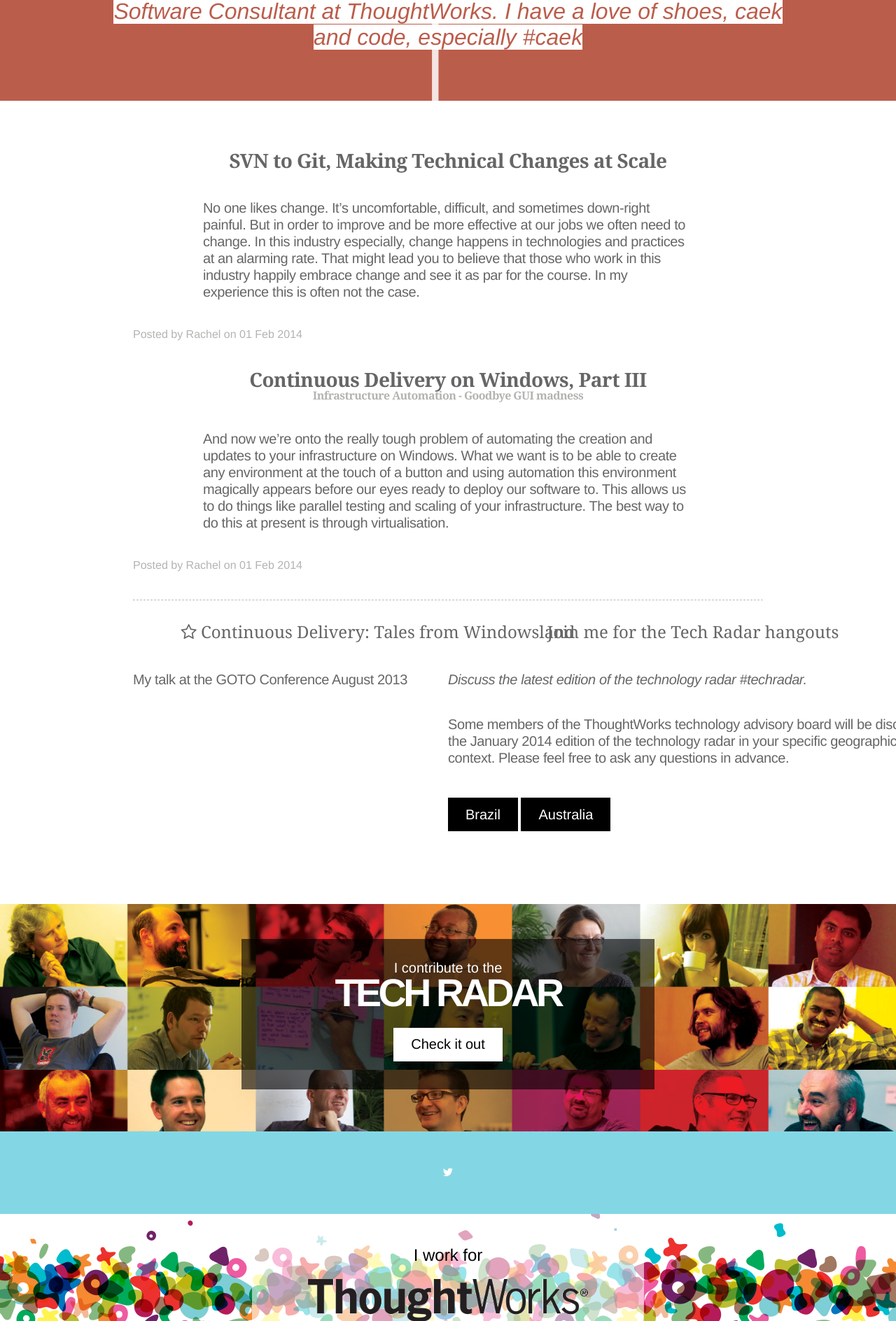
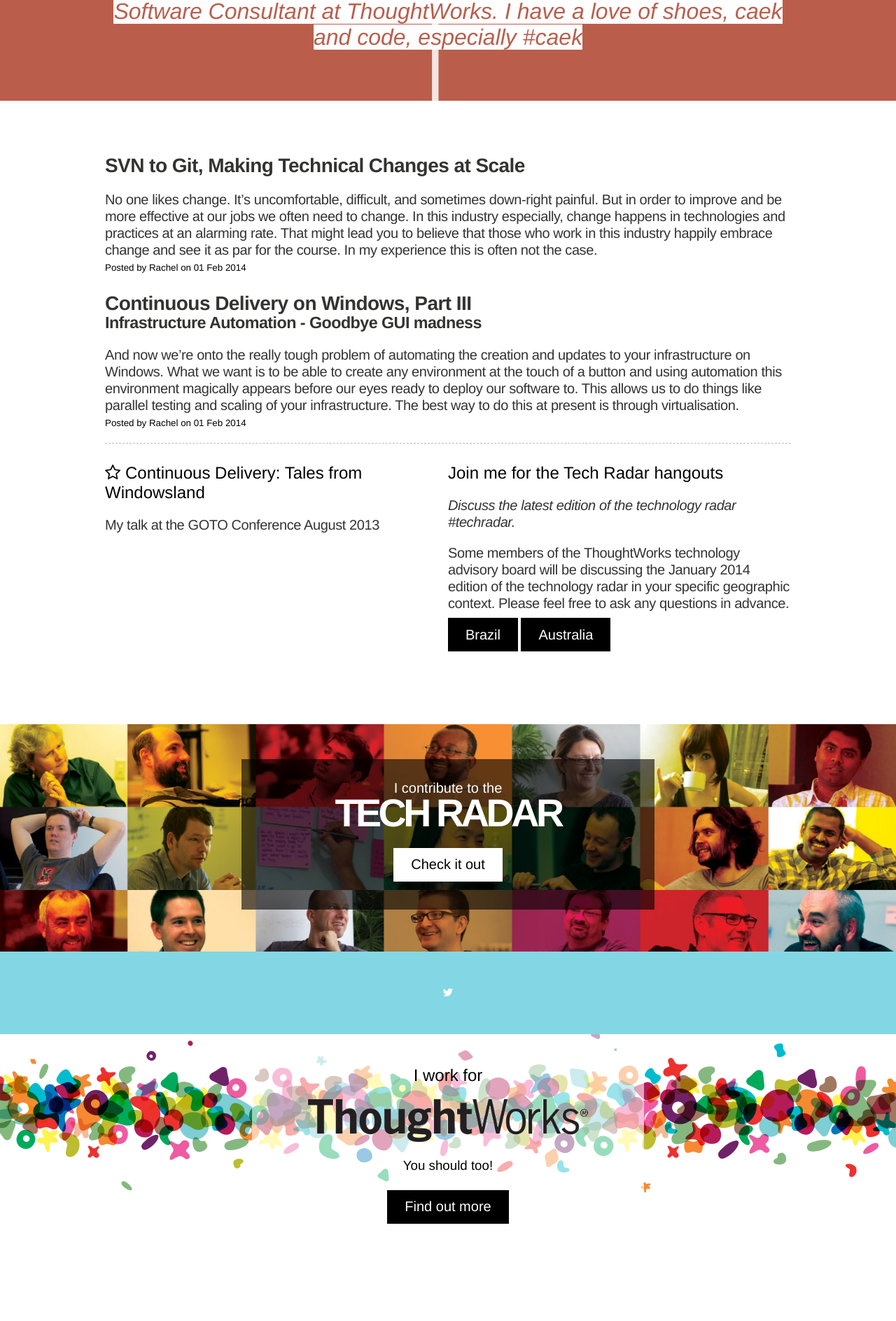
Before and after one commit to caek/caek.github.io, a Jekyll site: the page built from index.html, in a window 1280 px wide. Shown: the part 703-2591 px from the top of the page at 70% size. Built offline with Jekyll 4.4.1, drawn with Linux system fonts in a browser that asks for light colours; nearby versions of some CDN libraries; Markdown is read by kramdown in place of the engine named in the settings; after the commit the page ends 2506 px from its top, so only the background shows below that; grey boxes are pictures that could not be loaded.

Commit message:
Adding some nav and improving readability of text a little. Also added read more sections to the blog posts

```diff
--- a/css/main.css
+++ b/css/main.css
@@ -56,3 +56,7 @@
   border-top: none;
   border-bottom: 1px dashed #BBB;
 }
+
+hr.more-space {
+  margin-top: 100px;
+}
--- a/css/sections.css
+++ b/css/sections.css
@@ -19,6 +19,14 @@
 .maroon em {
   background-color: #fff;
 }
+.maroon a {
+  color: white;
+  text-decoration: none;
+}
+.maroon p {
+  color: white;
+  text-align: center;
+}
 .blue {
   background-color: #83d7e5;
   color: #fff;
@@ -30,7 +38,7 @@
 .blog .content {
   width: 900px;
 }
-.blog h3 {
+.blog-posts h3 {
   letter-spacing: -0.02em;
   font-weight: 700;
   font-style: normal;
@@ -40,10 +48,21 @@
   color: #333332;
   margin-bottom: 4px;
 }
-.blog h3 a {
+.blog-posts h3 a {
   color: inherit;
   text-decoration: none;
 }
+
+.blog-posts p {
+  letter-spacing: -0.02em;
+  font-weight: 300;
+  font-style: normal;
+  font-size: 20px;
+  line-height: 1.2;
+  color: #333;
+  margin-bottom:4px;
+}
+
 .blog p {
   letter-spacing: -0.02em;
   font-weight: 300;
@@ -51,7 +70,7 @@
   font-size: 20px;
   line-height: 1.2;
   width: 700px;
-  color: #666665;
+  color: #333;
   margin: 40px auto;
 }
 .blog blockquote {
--- a/index.html
+++ b/index.html
@@ -16,7 +16,7 @@
     <h1><em>Software Consultant at ThoughtWorks. I have a love of shoes, caek and code, especially #caek</em></h1>
   </div>
 </div>
-<div class="section white blog">
+<div class="section white blog-posts">
   <div class="content">
   {% for post in site.posts %}
     <article>
```
Also changed, not shown: _layouts/post.html (+21 -0 lines).
